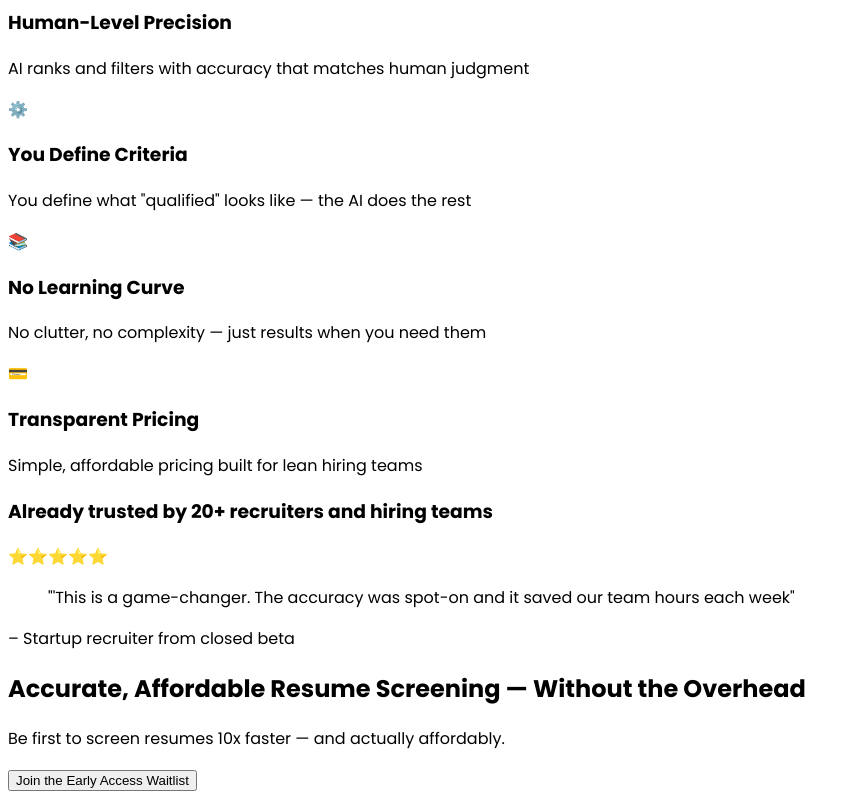
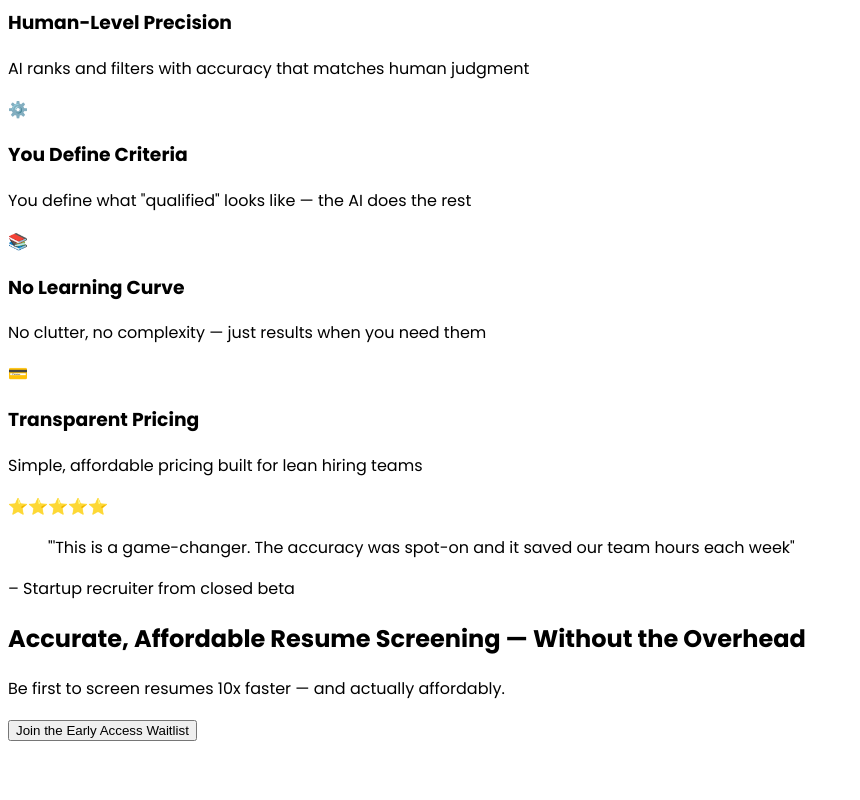
Before and after one commit to adithyank00001/resume_screening_ai_landing_page, a React (Create React App) app: page / in a window 1280 px wide. Shown: the part 4758-5558 px from the top of the page, without its empty margins (0-860 px from the left). After the commit the page ends 5508 px from the top, so only its background shows below. Built offline with nearby package versions, Linux system fonts and the light colour scheme; the HTML template or start-up script is replaced by a standard one.

Commit message:
Remove blue section and update testimonial styling - make testimonial dark for better separation

```diff
--- a/src/App.js
+++ b/src/App.js
@@ -1051,11 +1051,9 @@ function App() {
             </div>
           </div>
 
-                     <div className="text-center mt-16 bg-blue-600 p-12 rounded-lg">
-             <h3 className="text-2xl font-bold text-white mb-2">Already trusted by 20+ recruiters and hiring teams</h3>
-           </div>
+                     <div className="mt-16"></div>
 
-           <div className="mt-12 bg-white p-8 rounded-lg shadow-lg border border-gray-200 max-w-2xl mx-auto">
+                       <div className="mt-12 bg-gray-900 text-white p-8 rounded-lg shadow-lg border border-gray-700 max-w-2xl mx-auto">
               <div className="flex items-center justify-center mb-4">
                 <span className="text-2xl">⭐</span>
                 <span className="text-2xl">⭐</span>
@@ -1063,10 +1061,10 @@ function App() {
                 <span className="text-2xl">⭐</span>
                 <span className="text-2xl">⭐</span>
               </div>
-             <blockquote className="text-lg text-gray-700 italic mb-4">
+              <blockquote className="text-lg text-gray-200 italic mb-4">
                 "'This is a game-changer. The accuracy was spot-on and it saved our team hours each week"
               </blockquote>
-             <p className="text-sm text-gray-500 font-medium">– Startup recruiter from closed beta</p>
+              <p className="text-sm text-gray-400 font-medium">– Startup recruiter from closed beta</p>
             </div>
          </div>
        </section>
```
Lines whose indentation alone changed are shown as unchanged.
